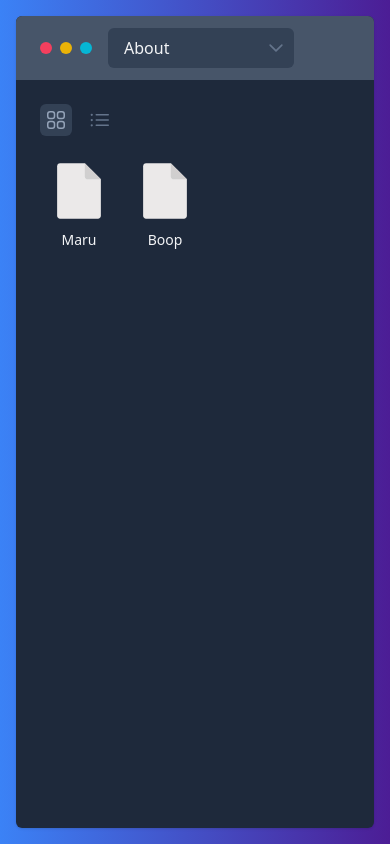
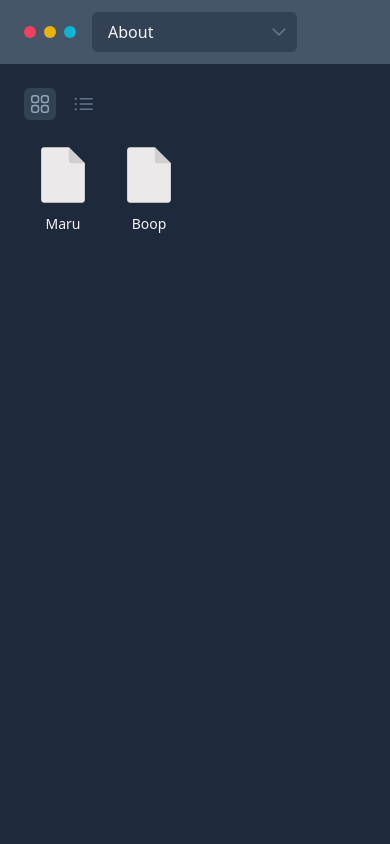
Before and after one commit to marugy99/marucodesv2, an Astro site: page / in a window 390 px wide. Built offline with nearby package versions, Linux system fonts and the light colour scheme; Astro itself is replaced by a stand-in of ours.

Commit message:
Make mobile view full width

```diff
--- a/src/components/Finder.astro
+++ b/src/components/Finder.astro
@@ -11,8 +11,8 @@ const menuItems = [
 const activePage = Astro.url.pathname.split("/")[1];
 ---
 
-<section
-  class="w-full rounded-md overflow-hidden sm:grid grid-cols-[120px,1fr] md:grid-cols-[200px,1fr] shadow h-full"
+<article
+  class="sm:overflow-hidden flex-1 grid w-full max-w-[60rem] sm:grid-cols-[120px,1fr] md:grid-cols-[200px,1fr] sm:rounded-md"
 >
   <div class="hidden px-3 py-4 text-gray-100 bg-slate-800/50 sm:block">
     <div aria-hidden="true" class="flex items-center gap-2">
@@ -41,12 +41,10 @@ const activePage = Astro.url.pathname.split("/")[1];
       </ul>
     </nav>
   </div>
-  <div
-    class="h-full overflow-x-hidden overflow-y-auto text-gray-100 bg-slate-800 sm:h-auto"
-  >
+  <div class="overflow-x-hidden overflow-y-auto text-gray-100 bg-slate-800">
     <MobileMenu activePage={activePage} menuItems={menuItems} />
     <div class="p-6">
       <slot />
     </div>
   </div>
-</section>
+</article>
--- a/src/components/Preview.jsx
+++ b/src/components/Preview.jsx
@@ -16,7 +16,7 @@ export default function Preview({ data, content, backLink }) {
         <Draggable handle="#draggableElement" nodeRef={nodeRef}>
           <article
             ref={nodeRef}
-            className="container absolute m-4 overflow-hidden text-gray-100 rounded-md shadow-md left-8 top-10 bg-slate-800 shadow-slate-600"
+            className="container w-full max-w-[60rem] absolute m-4 overflow-hidden text-gray-100 rounded-md shadow-md inset-0 mx-auto bg-slate-800 shadow-slate-600"
           >
             <div
               className="px-4 py-2 cursor-move bg-slate-700"
--- a/src/layouts/Layout.astro
+++ b/src/layouts/Layout.astro
@@ -40,9 +40,9 @@ const {
     <meta property="twitter:site" content="@marulucenat" />
     <script></script>
   </head>
-  <body class="overflow-hidden bg-gradient-to-r from-blue-500 to-violet-900">
+  <body class="sm:overflow-hidden bg-gradient-to-r from-blue-500 to-violet-900">
     <main
-      class="relative flex items-center justify-center w-full max-w-[60rem] h-screen min-h-screen p-4 sm:p-8 mx-auto"
+      class="flex flex-col items-center min-h-screen sm:max-h-screen sm:p-8"
     >
       <slot />
     </main>
```
